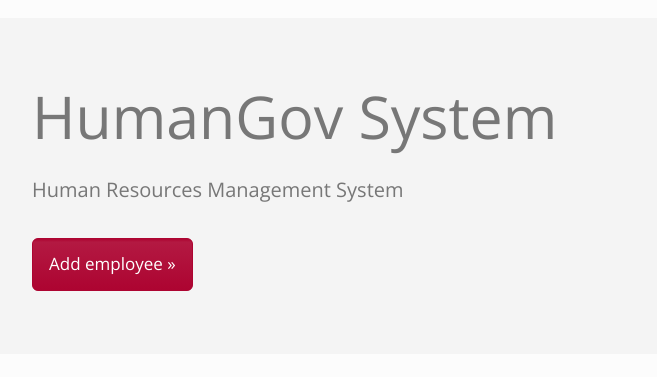
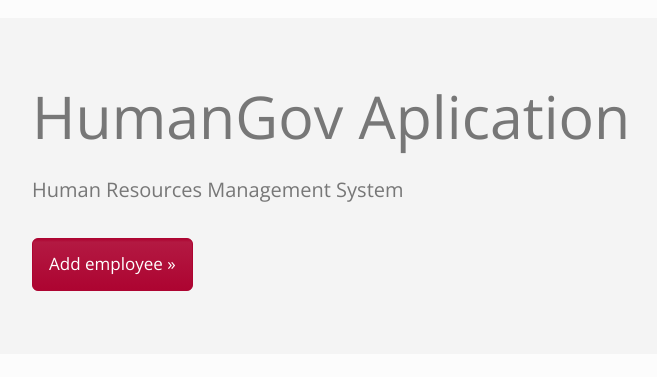
Before and after one commit to oeternojc/TheCloudBootCamp, a Flask app: page / in a window 1280 px wide. Shown: the part 43-420 px from the top of the page, without its empty margins (113-770 px from the left). Run offline with Flask 2, Linux system fonts and the light colour scheme; parts of the project's set-up code (start-up, migrations or seed data) failed here and were passed over; some libraries are stand-ins or nearby versions.

Commit message:
Humangov Aplication

```diff
--- a/DevOps_2.0/M5/human-gov-application/src/humangov-ingress-all.yaml
+++ b/DevOps_2.0/M5/human-gov-application/src/humangov-ingress-all.yaml
@@ -14,7 +14,7 @@ metadata:
 spec:
   ingressClassName: alb
   rules:
-    - host: staging-humangov.itsym.tech
+    - host: california-humangov.itsym.tech
       http:
         paths:
         - path: /
--- a/DevOps_2.0/M5/human-gov-application/src/templates/web/home.html
+++ b/DevOps_2.0/M5/human-gov-application/src/templates/web/home.html
@@ -7,7 +7,7 @@
   <!-- Main jumbotron for a primary marketing message or call to action -->
   <div class="jumbotron">
     <div class="container">
-      <h1 class="display-5">HumanGov System</h1>
+      <h1 class="display-5">HumanGov Aplication</h1>
       <br>
       {% if US_STATE %}
       <p>Human Resources Management System - State of {{US_STATE}} </b></p>
```
